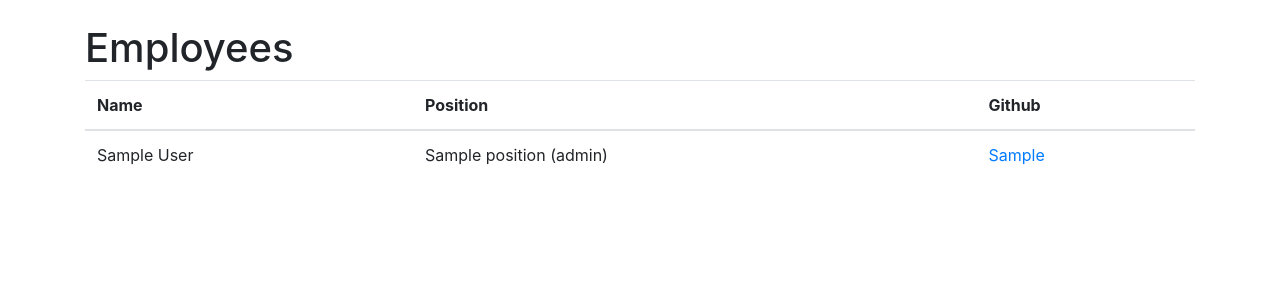
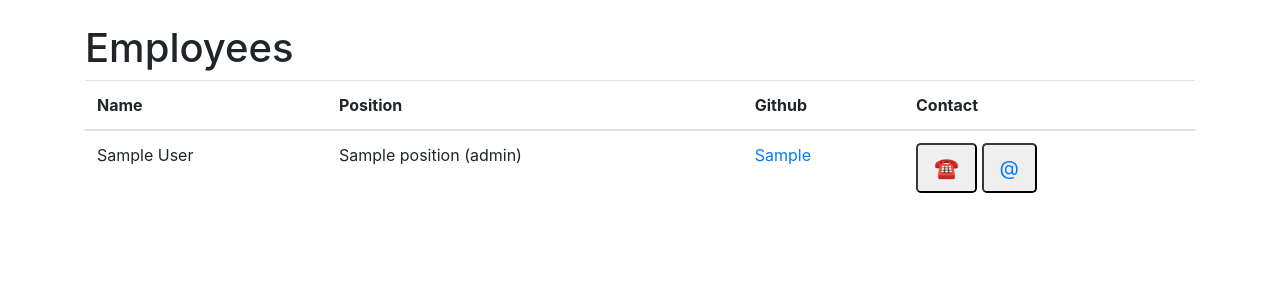
Before and after one commit to friedelwolff/tangent, a Django app: template employees/templates/employees.html in a window 1280 px wide. Shown: the part 56-356 px from the top of the page. Run offline with Django 3.2, Linux system fonts and the light colour scheme; the template is opened without the code that fills it: most values are stand-ins (such as "Sample title", 1, 10 or a date in 2020); some libraries are stand-ins or nearby versions.

Commit message:
+contact details for employees on list

```diff
--- a/employees/templates/employees.html
+++ b/employees/templates/employees.html
@@ -10,6 +10,7 @@
     <th scope="col">Name</th>
     <th scope="col">Position</th>
     <th scope="col">Github</th>
+    <th scope="col">Contact</th>
     </tr>
   </thead>
   <tbody>
@@ -24,6 +25,17 @@
             <a href="https://github.com/{{ employee.github_user}}" target="_blank">{{ employee.github_user }}</a>
           {% endif %}
       </td>
+      <td>{% if employee.phone_number %}
+            <button type="button" class="btn-lg btn-outline-dark" title="{{ employee.phone_number }}">
+              <a href="tel:{{employee.phone_number }}">☎</a>
+            </button>
+          {% endif %}
+          {% if employee.email %}
+            <button type="button" class="btn-lg btn-outline-dark" title="{{ employee.email }}">
+              <a href="mailto:{{ employee.email }}">@</a>
+            </button>
+          {% endif %}
+        </td>
     </tr>
   {% endfor %}
 </table>
```
